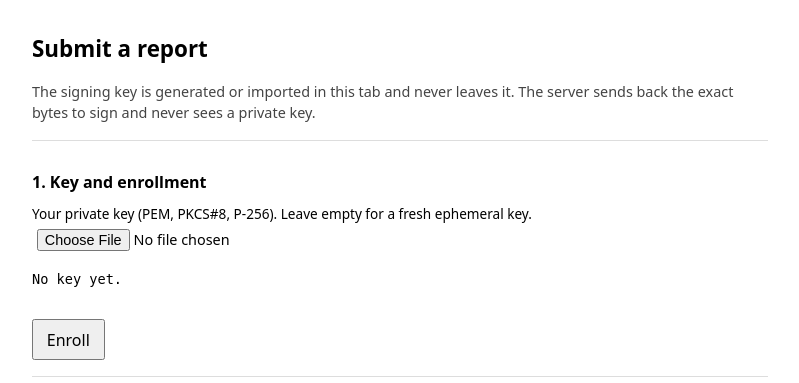
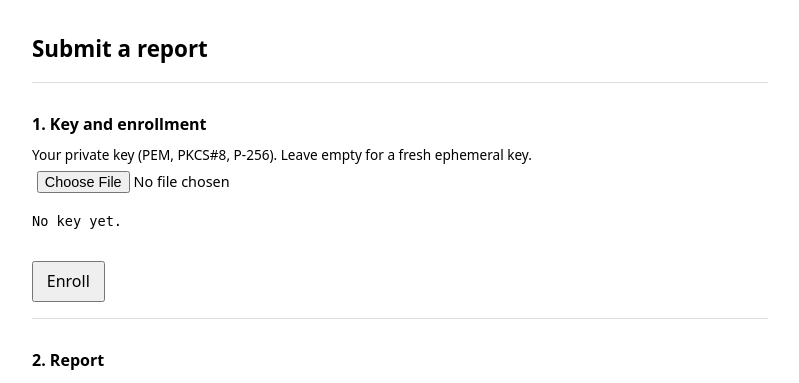
Before and after one commit to elkanatovey/selective-disclosure-ledger-backed, a FastAPI app: page / in a window 1280 px wide. Shown: the top 383 px of the page, without its empty margins (240-1039 px from the left). Run offline with FastAPI, Linux system fonts and the light colour scheme.

Commit message:
Drop the key-custody note from the researcher page

```diff
--- a/app/static/researcher.css
+++ b/app/static/researcher.css
@@ -26,11 +26,6 @@ section {
   margin-top: 1rem;
 }
 
-.note {
-  color: #444;
-  font-size: 0.9rem;
-}
-
 .state {
   font-family: ui-monospace, monospace;
   font-size: 0.85rem;
--- a/app/templates/researcher.html
+++ b/app/templates/researcher.html
@@ -12,11 +12,6 @@
   </head>
   <body>
     <h1>Submit a report</h1>
-    <p class="note">
-      The signing key is generated or imported in this tab and never leaves it.
-      The server sends back the exact bytes to sign and never sees a private
-      key.
-    </p>
 
     <section>
       <h2>1. Key and enrollment</h2>
```
